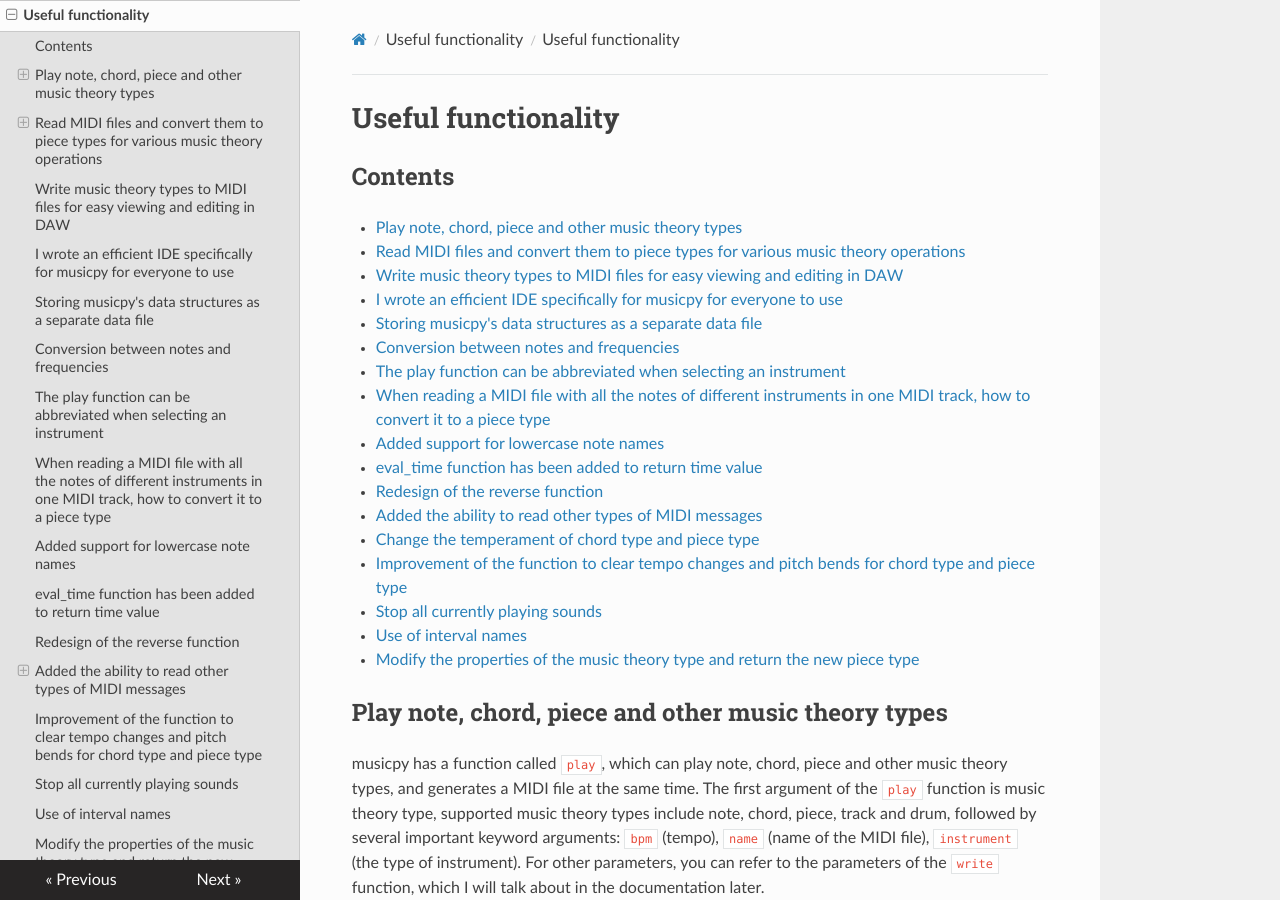
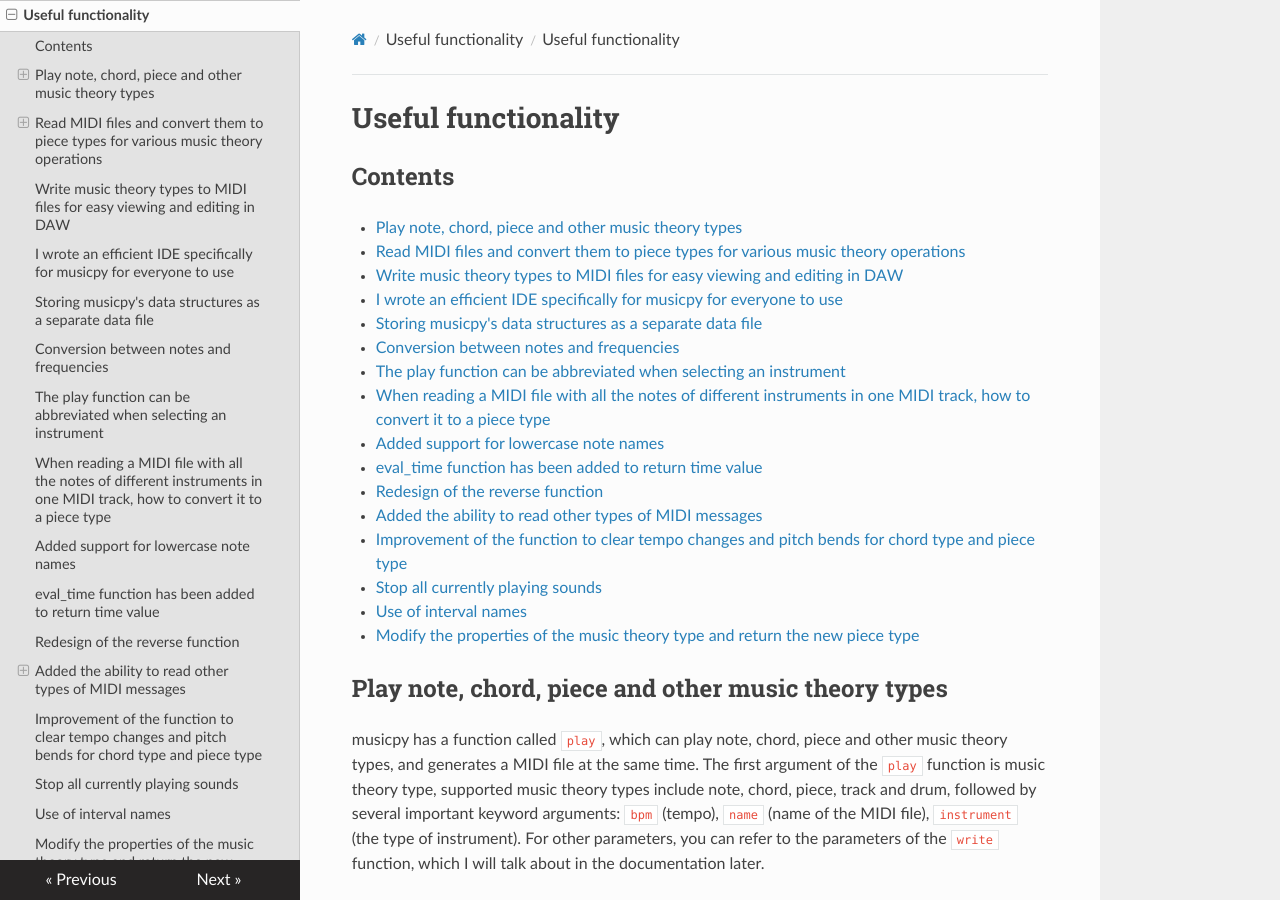
Before and after one commit to Rainbow-Dreamer/musicpy_docs, an MkDocs documentation site: the page built from docs/Useful functionality.md, in a window 1280 px wide and 900 px high. Built offline with MkDocs 1.6.1, drawn with Linux system fonts in a browser that asks for light colours; nearby versions of some CDN libraries.

Commit message:
Update Useful functionality.md

```diff
--- a/docs/Useful functionality.md
+++ b/docs/Useful functionality.md
@@ -16,7 +16,6 @@
 - [eval_time function has been added to return time value](#eval_time-function-has-been-added-to-return-time-value)
 - [Redesign of the reverse function](#redesign-of-the-reverse-function)
 - [Added the ability to read other types of MIDI messages](#added-the-ability-to-read-other-types-of-MIDI-messages)
-- [Change the temperament of chord type and piece type](#change-the-temperament-of-chord-type-and-piece-type)
 - [Improvement of the function to clear tempo changes and pitch bends for chord type and piece type](#improvement-of-the-function-to-clear-tempo-changes-and-pitch-bends-for-chord-type-and-piece-type)
 - [Stop all currently playing sounds](#stop-all-currently-playing-sounds)
 - [Use of interval names](#use-of-interval-names)
```
